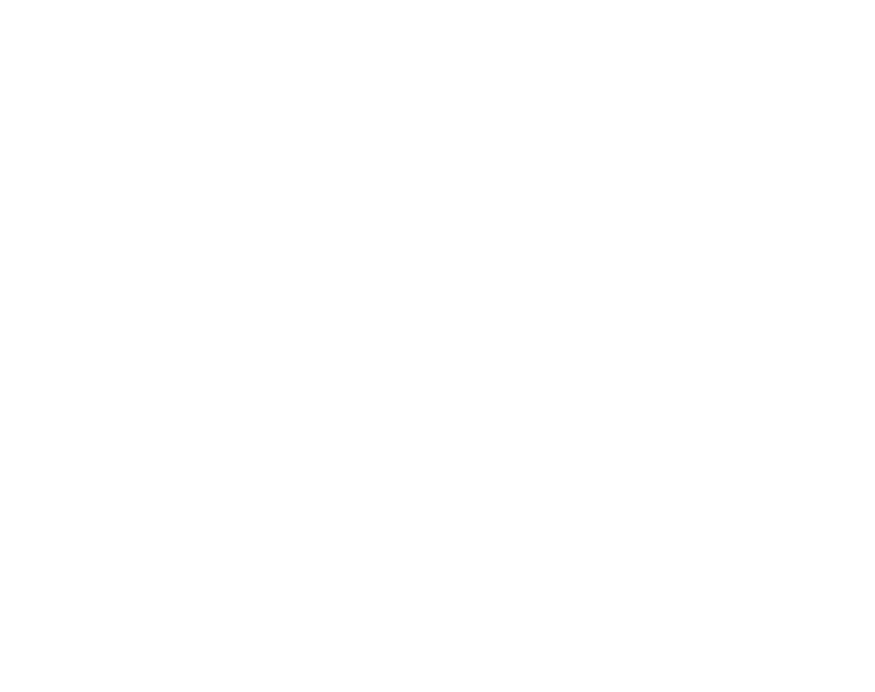
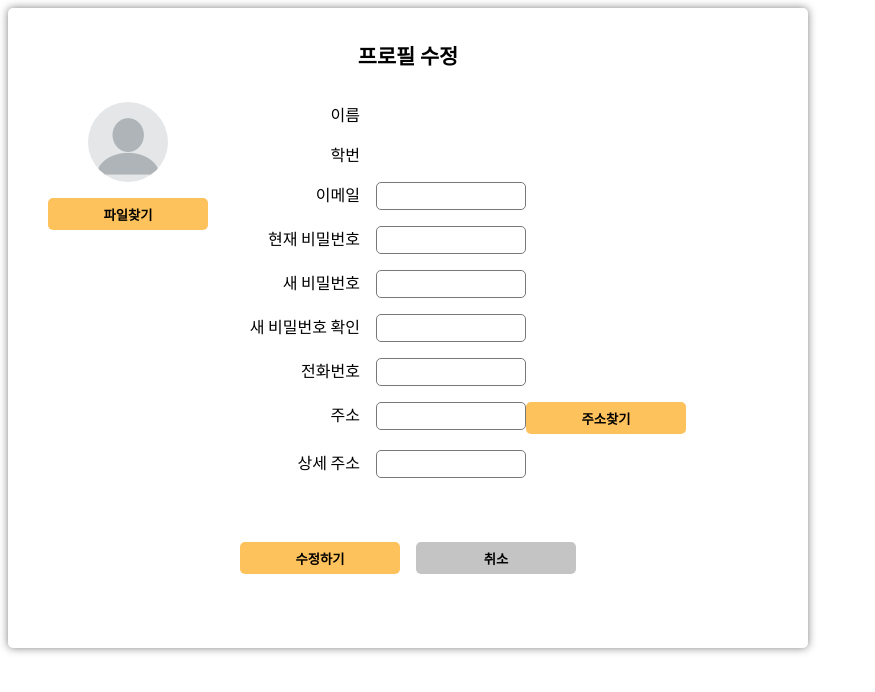
Before and after one commit to dayaeLee777/drawing-dream, a React (Create React App) app in the folder frontend/: page /modifyprofile in a window 1280 px wide. Before the commit this address had no page. Shown: the top 692 px of the page, without its empty margins (0-875 px from the left). Built offline with nearby package versions, Linux system fonts and the light colour scheme.

Commit message:
feat: 프로필수정 페이지 구성

```diff
--- a/frontend/src/components/Router.js
+++ b/frontend/src/components/Router.js
@@ -5,6 +5,7 @@
   Routes,
   Navigate,
 } from "react-router-dom";
+import ModifyProfile from "routes/auth/ModifyProfile";
 import SignIn from "routes/auth/SignIn";
 import SignUp from "routes/auth/SignUp";
 
@@ -15,6 +16,7 @@
         <Route path="/" element={<Navigate replace to="/signin" />} />
         <Route path="/signin" element={<SignIn />} />
         <Route path="/signup" element={<SignUp />} />
+        <Route path="/modifyprofile" element={<ModifyProfile />} />
       </Routes>
     </Router>
   );
--- a/frontend/src/components/commons/button.js
+++ b/frontend/src/components/commons/button.js
@@ -1,4 +1,4 @@
-import styled from "styled-components";
+import styled, { css } from "styled-components";
 
 const StyledButton = styled.button`
   width: 10rem;
@@ -7,10 +7,21 @@
   border: none;
   font-weight: 600;
   border-radius: 5px;
+
+  ${(props) =>
+    props.color &&
+    css`
+      background-color: ${props.color};
+    `}
+  ${(props) =>
+    props.mr &&
+    css`
+      margin-right: ${props.mr};
+    `}
 `;
 
-const Button = ({ name }) => {
-  return <StyledButton>{name}</StyledButton>;
+const Button = (props) => {
+  return <StyledButton {...props}>{props.name}</StyledButton>;
 };
 
 export default Button;
--- a/frontend/src/routes/auth/ModifyProfile.js
+++ b/frontend/src/routes/auth/ModifyProfile.js
@@ -1,7 +1,110 @@
+import Button from "components/commons/button";
+import Input from "components/commons/input";
 import React from "react";
+import styled from "styled-components";
+import blankProfile from "assets/blank-profile.png";
+
+const Container = styled.div`
+  width: 50rem;
+  height: 40rem;
+  box-sizing: border-box;
+  box-shadow: 0 0 8px rgba(0, 0, 0, 0.5);
+  border-radius: 5px;
+  display: flex;
+  flex-direction: column;
+  align-items: center;
+`;
+
+const InnerContainer = styled.div`
+  width: 100%;
+  display: grid;
+  grid-template-columns: 3fr 7fr;
+  margin-bottom: 3rem;
+`;
+
+const ProfileImageContainer = styled.div`
+  display: flex;
+  flex-direction: column;
+  align-items: center;
+  img {
+    border-radius: 100px;
+    width: 5rem;
+    height: 5rem;
+    margin-bottom: 1rem;
+  }
+`;
+const Desc = styled.div`
+  font-size: 1.3rem;
+  margin: 2rem 0;
+  font-weight: 600;
+`;
+
+const ModifyContainer = styled.div`
+  display: flex;
+  padding-right: 2rem;
+  flex-direction: column;
+  justify-content: center;
+  align-items: flex-start;
+`;
+
+const InputContainer = styled.div`
+  display: flex;
+  margin-bottom: 1rem;
+`;
+
+const Type = styled.div`
+  text-align: right;
+  width: 7rem;
+  padding-right: 1rem;
+`;
 
 const ModifyProfile = () => {
-  return <div></div>;
+  return (
+    <Container>
+      <Desc>프로필 수정</Desc>
+
+      <InnerContainer>
+        <ProfileImageContainer>
+          <img src={blankProfile}></img>
+          <Button name="파일찾기" />
+        </ProfileImageContainer>
+        <ModifyContainer>
+          <InputContainer>
+            <Type>이름</Type>
+          </InputContainer>
+          <InputContainer>
+            <Type>학번</Type>
+          </InputContainer>
+          <InputContainer>
+            <Type>이메일</Type>
+            <Input />
+          </InputContainer>
+          <InputContainer>
+            <Type>현재 비밀번호</Type> <Input />
+          </InputContainer>
+          <InputContainer>
+            <Type>새 비밀번호</Type> <Input />
+          </InputContainer>
+          <InputContainer>
+            <Type>새 비밀번호 확인</Type> <Input />
+          </InputContainer>
+          <InputContainer>
+            <Type>전화번호</Type> <Input />
+          </InputContainer>
+          <InputContainer>
+            <Type>주소</Type> <Input /> <Button name="주소찾기" />
+          </InputContainer>
+          <InputContainer>
+            <Type>상세 주소</Type> <Input />
+          </InputContainer>
+        </ModifyContainer>
+      </InnerContainer>
+      <InputContainer>
+        <Button name="수정하기" mr="1rem" />
+        <Button name="취소" color="#c4c4c4" />
+      </InputContainer>
+    </Container>
+  );
 };
 
 export default ModifyProfile;
```
Also changed, not shown: frontend/src/assets/blank-profile.png (added).
